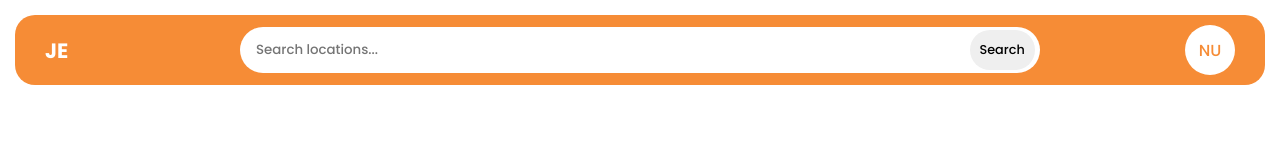
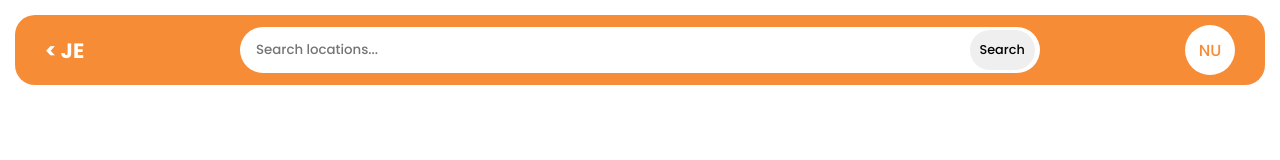
Before and after one commit to zainabch123/justeat-tha, a React (Vite) app in the folder frontend/: page /dashboard in a window 1280 px wide. Shown: the top 160 px of the page. Built offline with nearby package versions, Linux system fonts and the light colour scheme.

Commit message:
added back button to header

```diff
--- a/frontend/src/components/header.jsx
+++ b/frontend/src/components/header.jsx
@@ -38,7 +38,7 @@ const Header = () => {
       <div className="header-content">
         <div className="header-logo">
           <Link to="/">
-            <h2>JE</h2>
+            <h2>{`< JE`}</h2>
           </Link>
         </div>
         <div className="search-bar-section">
--- a/frontend/src/pages/dashboard/dashboard.css
+++ b/frontend/src/pages/dashboard/dashboard.css
@@ -20,6 +20,7 @@ header {
   align-content: center;
   padding: 0px 30px;
 }
+
 
 .header-logo a{
   text-decoration: none;
```
